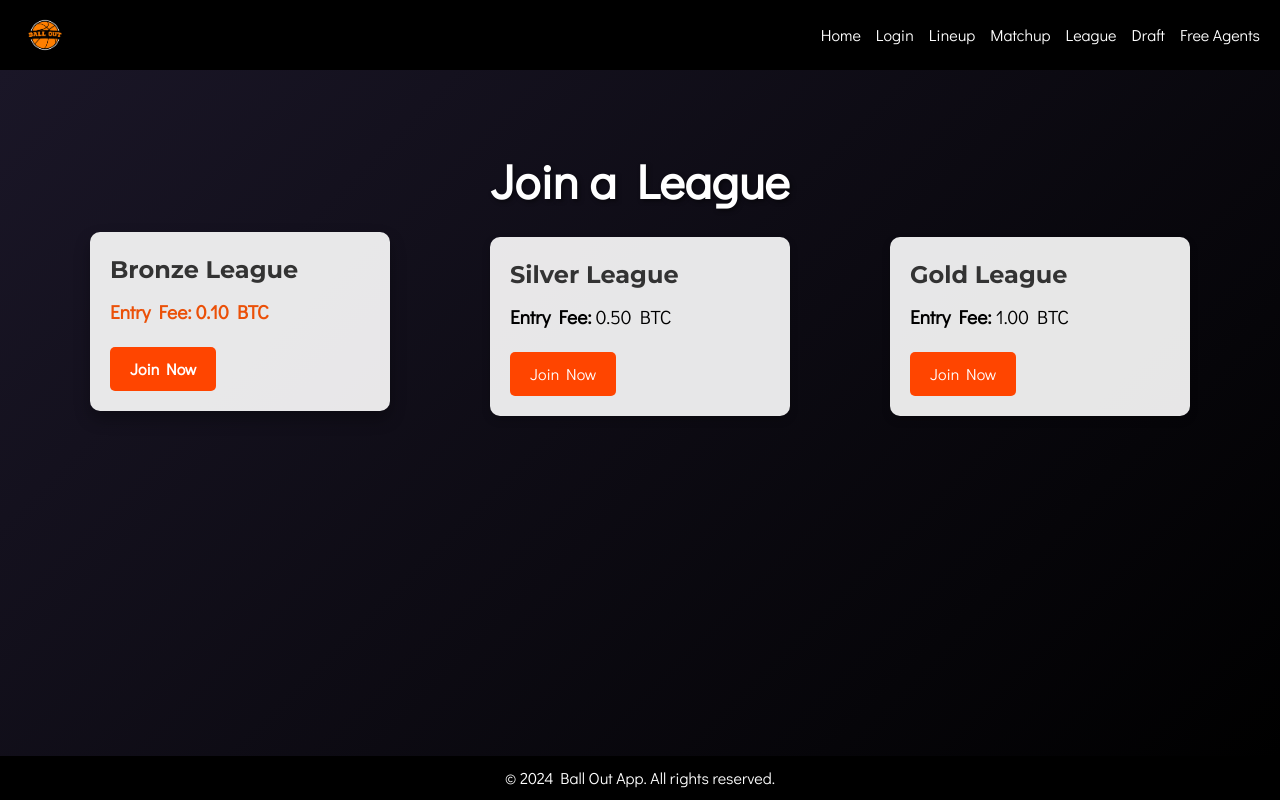
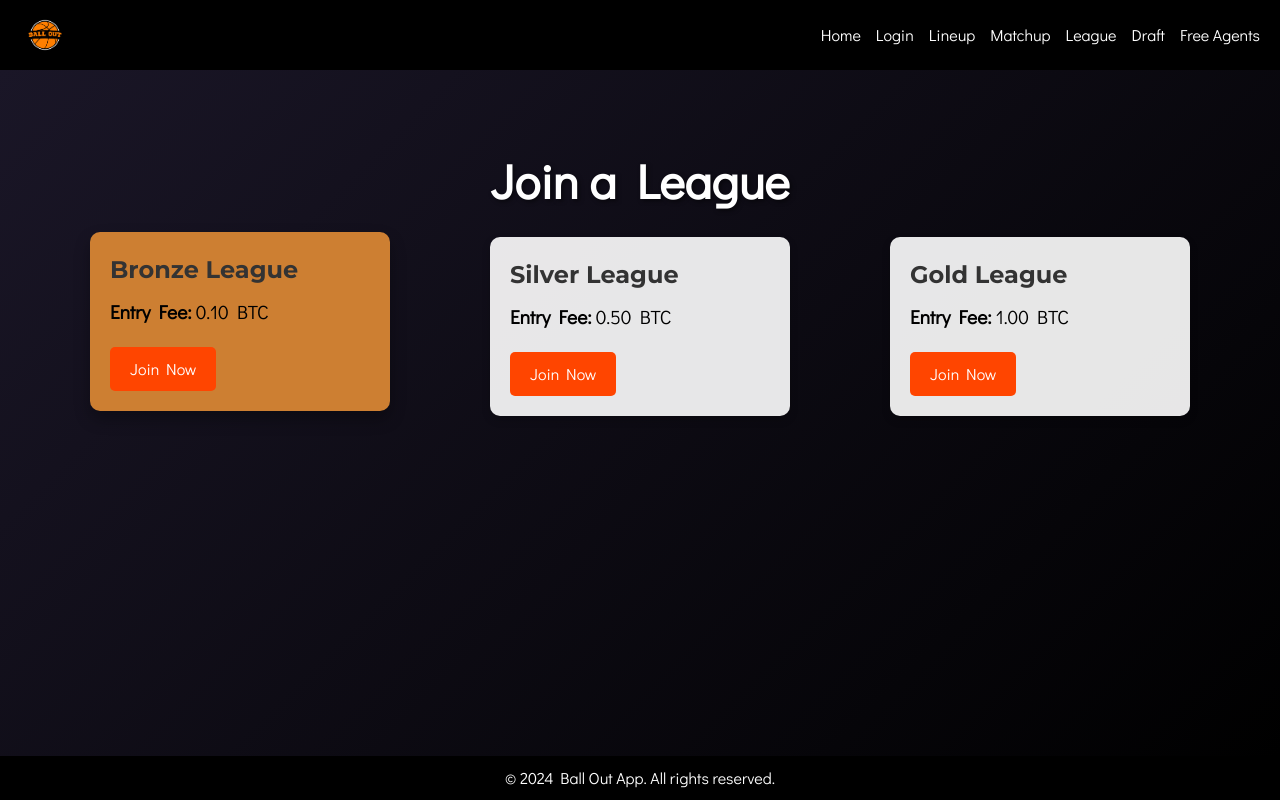
Before and after one commit to Shreyas-Pattabi/Ball-Out, a React (Vite) app in the folder frontend/: page /join-league in a window 1280 px wide. In both pictures the pointer is over the element 240 px from the left and 326 px from the top of the page. Built offline with nearby package versions, Linux system fonts and the light colour scheme; a web font is replaced by a local one; what @stacks/connect, @stacks/network would draw is missing.

Commit message:
Hover Button JoinLeague

```diff
--- a/frontend/src/components/JoinLeague.css
+++ b/frontend/src/components/JoinLeague.css
@@ -12,7 +12,6 @@ body, html {
   font-family: "Didact Gothic", sans-serif;
   font-weight: 400;
   font-style: normal;
-
 }
 
 .home {
@@ -53,7 +52,6 @@ body, html {
   flex-direction: column;
   align-items: center;
   text-align: center;
-
 }
 
 .mainTitle {
@@ -68,7 +66,6 @@ body, html {
   flex-wrap: wrap;
   justify-content: center;
   gap: 100px;
-
 }
 
 .league-card {
@@ -76,24 +73,16 @@ body, html {
   padding: 20px;
   border-radius: 10px;
   box-shadow: 0 4px 8px rgba(0, 0, 0, 0.2);
-    transition: transform 0.3s, box-shadow 0.3s, background-color 0.3s; /* Added background-color transition */
+  transition: transform 0.3s, box-shadow 0.3s, background-color 0.3s;
   width: 300px;
   text-align: left;
 }
-.league-card:hover {
-    font-weight: bold;
-    color: #eb5008;
-
-    -webkit-transition: color .5s ease;
-    -o-transition: color .5s ease;
-    transition: color .5s ease  }
 
 .league-card h2 {
   margin-bottom: 10px;
   font-family: 'Montserrat', sans-serif;
   font-size: 1.5em;
   color: #333;
-
 }
 
 .league-card p {
@@ -113,14 +102,24 @@ body, html {
 
 .league-card .join-button:hover {
   background-color: #ff6347;
-
 }
 
 .league-card:hover {
   transform: translateY(-5px);
   box-shadow: 0 8px 16px rgba(0, 0, 0, 0.3);
+}
 
+/* Hover effects for specific leagues */
+.league-card.bronze:hover {
+  background-color: #cd7f32; /* Bronze color */
+}
 
+.league-card.silver:hover {
+  background-color: #c0c0c0; /* Silver color */
+}
+
+.league-card.gold:hover {
+  background-color: #f7d61d; /* Gold color */
 }
 
 .footer {
@@ -128,5 +127,4 @@ body, html {
   background-color: #000000;
   color: white;
   text-align: center;
-
 }
--- a/frontend/src/components/JoinLeague.jsx
+++ b/frontend/src/components/JoinLeague.jsx
@@ -5,9 +5,9 @@ import logo from '../assets/logoBO.png';
 
 const JoinLeague = () => {
   const leagues = [
-    { name: 'Bronze League', entryFee: '0.10 BTC' },
-    { name: 'Silver League', entryFee: '0.50 BTC' },
-    { name: 'Gold League', entryFee: '1.00 BTC' },
+    { name: 'Bronze League', entryFee: '0.10 BTC', className: 'bronze' },
+    { name: 'Silver League', entryFee: '0.50 BTC', className: 'silver' },
+    { name: 'Gold League', entryFee: '1.00 BTC', className: 'gold' },
   ];
 
   return (
@@ -32,7 +32,7 @@ const JoinLeague = () => {
         <h1 className="mainTitle">Join a League</h1>
         <div className="leagues-list">
           {leagues.map((league, index) => (
-            <div className="league-card" key={index}>
+            <div className={`league-card ${league.className}`} key={index}>
               <h2>{league.name}</h2>
               <p><strong>Entry Fee:</strong> {league.entryFee}</p>
               <button className="join-button">Join Now</button>
```
Lines whose indentation alone changed are shown as unchanged.
